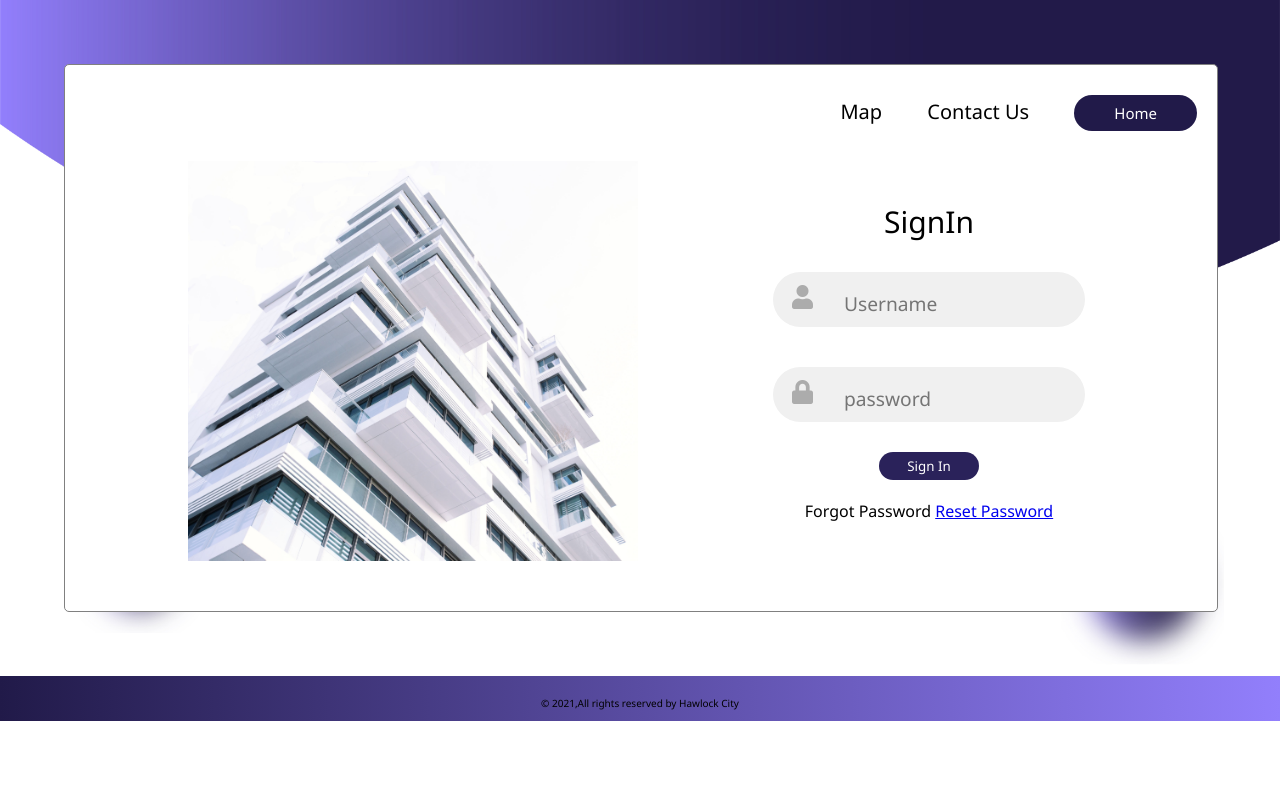
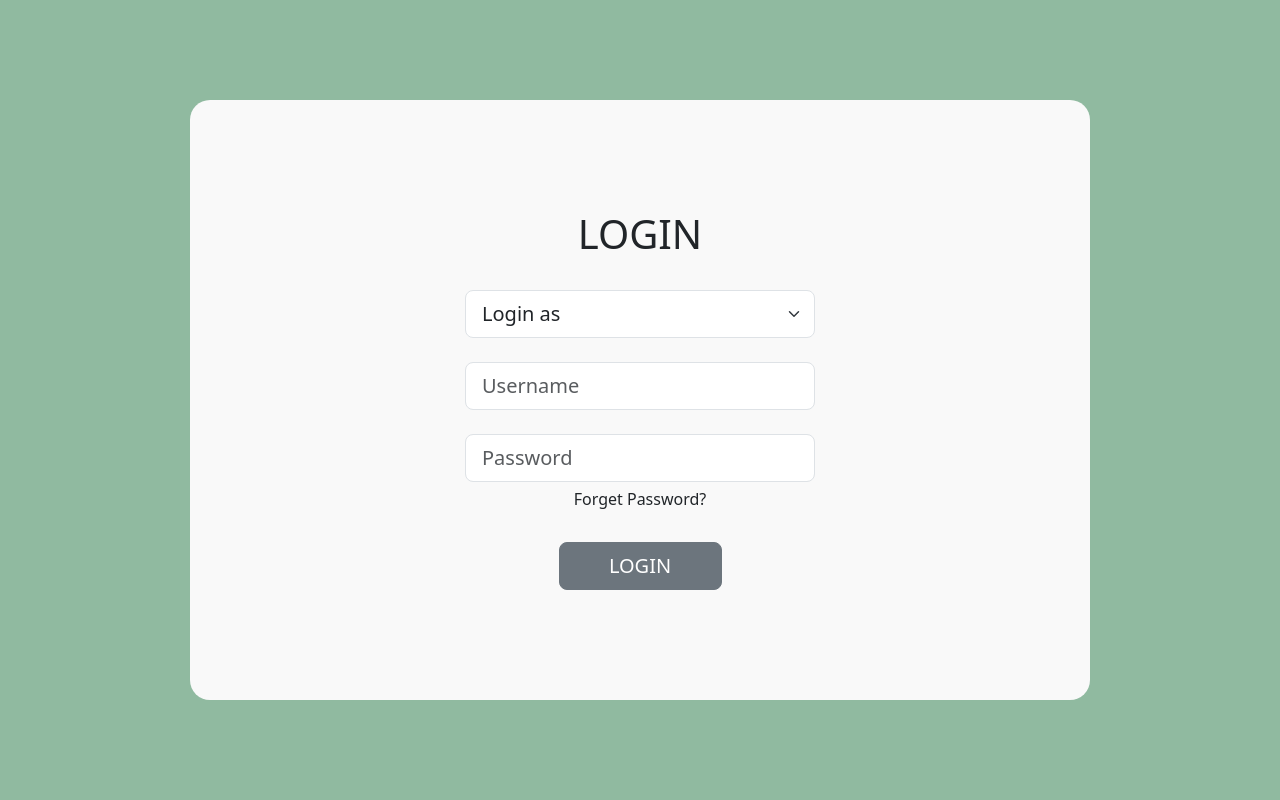
Before and after one commit to SpectPro/Uni-Attendance-App, a PHP site: page /app/views/loginView.php in a window 1280 px wide. Run offline with PHP 8.4, Linux system fonts and the light colour scheme.

Commit message:
login page

```diff
--- a/app/controllers/homeController.php
+++ b/app/controllers/homeController.php
@@ -1,7 +1,6 @@
 <?php
 
 require_once '../app/core/controller.php';
-// require_once 'announcementController.php';
 
 class homeController extends controller{
 
--- a/app/views/loginView.php
+++ b/app/views/loginView.php
@@ -1,333 +1,124 @@
 <!DOCTYPE html>
 <html lang="en">
-<head>
-    <meta charset="UTF-8">
-    <meta http-equiv="X-UA-Compatible" content="IE=edge">
-    <meta name="viewport" content="width=device-width, initial-scale=1.0">
-    <title>Homepage</title>
-    <link rel="stylesheet" href="../../public/css/style.css">
+  <head>
+    <meta charset="UTF-8" />
+    <meta http-equiv="X-UA-Compatible" content="IE=edge" />
+    <meta name="viewport" content="width=device-width, initial-scale=1.0" />
+    <title>Login Page</title>
     <link
+      href="https://cdn.jsdelivr.net/npm/bootstrap@5.3.0-alpha3/dist/css/bootstrap.min.css"
       rel="stylesheet"
-      href="https://cdnjs.cloudflare.com/ajax/libs/font-awesome/5.15.2/css/all.min.css"
-      classorigin = "anonymous"
+      integrity="sha384-KK94CHFLLe+nY2dmCWGMq91rCGa5gtU4mk92HdvYe+M/SXH301p5ILy+dN9+nJOZ"
+      crossorigin="anonymous"
     />
-    <!-- <script src="https://code.jquery.com/jquery-3.2.1.js"></script> -->
-    <script src="https://code.jquery.com/jquery-3.6.0.js"
-    integrity="sha256-H+K7U5CnXl1h5ywQfKtSj8PCmoN9aaq30gDh27Xc0jk="
-    crossorigin="anonymous"></script>
-<style>
-*{
-  font-family:'Segoe UI', Tahoma, Geneva, Verdana, sans-serif;
-  margin: 0;
-  padding: 0;
-}
-body{
-  background-image: url(../img/bg_3.jpg);
-  background-size: cover;
-  background-repeat: no-repeat;
-}
-.box{
-  background-color:rgb(255, 255, 255);
-  display: grid;
-  grid-template-columns: 1fr 1fr;
-  border-radius: 5px;
-  border: gray solid 1px;
-  height:100%;
-  width:90%;
-  margin: 5%;
-}
-nav{
-  margin: 0;
-}
-nav ul{
-  float: right;
-}
-.header{
-  grid-column-start: 2;
-  font-weight:5px;
-  font-size: 20px;
-}
-nav ul li{
-  list-style: none;
-  display: inline-block;
-  padding: 30px 20px ;
-}
-nav ul li a{
-  text-decoration: none;
-  color: black;
-}
-nav ul li a:hover{
-  font-weight:bold;
-}
-.box .header nav ul li button{
-  border-radius: 20px;
-  background-color: #211a49;
-  border-style: none;
-  padding:8px 40px ;
-  font-size: 15px;
-  font-weight:5px;
-}
-.box .header nav ul li button span{
-  color: white;
-}
-
-#apartment{
-
-  width: 450px;
-  height: 400px;
-  margin-left:120px;
-  /* border-radius:20%; */
-  /* grid-column: 1 split/2; */
-}
-
-
-.footer{
-	height: 25px;
-  width:100%;
-  background:linear-gradient(to right,#211a49,#927ffc);
-	text-align: center;
-	font-size: 10px;
-	padding-top: 20px;
-}
-.centre{
-   align-items: center;
-}
-
-
-.signin_container{
-    grid-column:2;
-    height: 450px;
-}
-.signin_container form {
-    margin-top: 10px;
-    margin-bottom: 10px;
-    display: flex;
-    flex-direction: column;
-    justify-content: center;
-    align-items: center;
-    padding: 0 5rem;
-    grid-column: 1 / 2;
-    grid-row: 1 / 2;
-}
-
-.title{
-    margin-top: 40px;
-    font-family: Arial;
-    font-size: 30px;
-}
-
-.error_form {
-    margin-top: 3px;
-    margin-left: 40px;
-    font-family: Arial;
-    font-size: 13px;
-    color: #ff0808;
-    width: 250px;
-}
-
-.input-field{
-    margin: 0px;
-    width: 300px;
-    height: 55px;
-    background-color: #f0f0f0;
-    margin: 20px 0px;
-    border-radius: 55px;
-    display: grid;
-    grid-template-columns: 15% 85%;
-    padding: 0 0.4rem;
-    position: relative;
-}
-
-.input-field i{
-    padding: 13px;
-    text-align: center;
-    line-height: 25px;
-    color: #acacac;
-    font-size: 1.5rem;
-}
-
-.input-field input{
-    background: none;
-    outline: none;
-    border: solid 0px;
-    line-height: 1;
-    font-weight: 600;
-    font-size: 1.2rem;
-    color: #333;
-}
-
-.input-field input:placeholder-shown{
-
-    color: rgb(43, 36, 36);
-    font-weight: 500;
-    border: none;
-    background: none;
-    outline: none;
-}
-
-input[type=text] , input[type=password]{
-    width: 100%;
-    padding: 10px 15px;
-    margin: 8px 5px;
-    display: inline-block;
-    border: 1px solid #ccc;
-    border-radius: 4px;
-    border: none;
-    box-sizing: border-box;
-}
-input[type=submit] {
-    width: 100px;
-    background-color: #2a225a;
-    color: white;
-    padding: 5px 0px;
-    margin: 10px 30px;
-    border: none;
-    border-radius: 20px;
-    cursor: pointer;
-    grid-column: 3;
-}
-input[type=submit]:hover {
-    background-color: #02000c;
-}
-
-label{
-    margin-left: 5px;
-}
-
-/* responsive */
-@media(max-width:1200px) {
-  .box{
-
-    display: flex;
-    flex-direction: column;
-    align-items: center;
-  }
-
-  nav{
-  margin: 0;
-}
-nav ul{
-  float: right;
-}
-.header{
-  grid-column-start: 3;
-  font-weight:5px;
-  font-size: 20px;
-}
-nav ul li{
-  list-style: none;
-  display: inline-block;
-  padding: 30px 20px ;
-}
-nav ul li a{
-  text-decoration: none;
-  color: black;
-}
-nav ul li a:hover{
-  font-weight:bold;
-}
-.box .header nav ul li button{
-  border-radius: 20px;
-  background-color: #211a49;
-  border-style: none;
-  padding:8px 40px ;
-  font-size: 15px;
-  font-weight:5px;
-}
-.box .header nav ul li button span{
-  color: white;
-}
-  .header{
-    font-size: 15px;
-  }
-
-  #apartment{
-      position: relative;
-      margin:0px;
-      opacity: 50%;
-    width: 100%;
-    height:100%;
-    object-fit: cover;
-
-  }
-
-  .signin_container{
-      position: absolute;
-    grid-column:1 split/3;
-    height: 450px;
-}
-
-.title{
-    margin-top: 140px;
-    font-family: Arial;
-    font-size: 30px;
-}
-
-  .box .header nav ul li button{
-    border-radius: 20px;
-    padding:8px 30px ;
-    font-size: 15px;
-    font-weight: bold;
-  }
-}
-
-
-</style>
-</head>
-<body>
-  <div class="center">
-    <div class="box">
-        <div class="header">
-        <nav>
-        <ul>
-            <li><a href="#">Map</a></li>
-            <li><a href="#">Contact Us</a></li>
-            <li><button><a href="home"><span>Home</span></a></button></li>
-        </ul>
-        </nav>
-        </div>
-        <div>
-            <center><img src="../../public/img/21.jpg" id="apartment"></center>
-        </div>
-
-        <div class="signin_container">
-            <div class="title"><center>SignIn</center></div>
-            <div class="signup">
-
-                <form action="loginSuccess" class="sign-in-form" method= "POST">
-
-                     <div class="input-field" id ="nameId">
-                        <i class="fas fa-user"></i>
-                        <input id="form_name" class="name" type="text" placeholder="Username" name= "name" autofocus required>
-                        <br>
-                        <span class="error_form" id="name_error_message"></span>
-                    </div>
-
-
-
-                    <div class="input-field" id ="passwordId">
-                        <i class="fas fa-lock"></i>
-                        <input id="form_password" type="password" placeholder="password" name = "password" required>
-                        <br>
-                        <span class="error_form" id="password_error_message"></span>
-                    </div>
-
-                    <input type="submit" class="btn solid" value="Sign In"/>
-
-                </form>
-                <div><center>Forgot Password <a href="#">Reset Password</a></center></div>
-
+  </head>
+  <body>
+    <div
+      class="container-fluid"
+      style="
+        min-height: 100vh;
+        background-color: #90baa0;
+        display: flex;
+        justify-content: center;
+        align-items: center;
+      "
+    >
+      <div
+        class="container"
+        style="
+          width: 900px;
+          height: 600px;
+          background-color: #f9f9f9;
+          border-radius: 20px;
+          display: flex;
+          justify-content: center;
+          align-items: center;
+        "
+      >
+        <form class="form" style="width: 350px">
+          <div class="row mb-4">
+            <div class="col text-center">
+              <h1>LOGIN</h1>
             </div>
-
-
-        </div>
-
-  </div>
-
-  <div class="footer">
-      <p>&COPY;  2021,All rights reserved by Hawlock City</p>
-  </div>
-
-  <script type="text/javascript" src="../../public/js/login.js"></script>
-</body>
+          </div>
+          <div class="row mb-4">
+            <div class="col">
+              <select
+                class="form-select form-select-lg"
+                aria-label=".form-select-lg example"
+              >
+                <option selected>Login as</option>
+                <option>Admin</option>
+                <option>Lecture</option>
+              </select>
+            </div>
+          </div>
+          <div class="row mb-4">
+            <div class="col">
+              <div class="input-group input-group-lg">
+                <input
+                  type="text"
+                  class="form-control"
+                  placeholder="Username"
+                />
+              </div>
+            </div>
+          </div>
+          <div class="row mb-2">
+            <div class="col">
+              <div class="input-group input-group-lg">
+                <input
+                  type="password"
+                  class="form-control"
+                  placeholder="Password"
+                />
+              </div>
+            </div>
+          </div>
+          <div class="row mb-4">
+            <div class="col text-center">
+              <h6>Forget Password?</h6>
+            </div>
+          </div>
+          <div class="row mt-4">
+            <div class="d-grid gap-2 col-6 mx-auto col text-center">
+              <button type="submit" href="home" class="btn btn-secondary btn-lg">
+                LOGIN
+              </button>
+            </div>
+          </div>
+        </form>
+      </div>
+    </div>
+    <script
+      src="https://cdn.jsdelivr.net/npm/bootstrap@5.3.0-alpha3/dist/js/bootstrap.bundle.min.js"
+      integrity="sha384-ENjdO4Dr2bkBIFxQpeoTz1HIcje39Wm4jDKdf19U8gI4ddQ3GYNS7NTKfAdVQSZe"
+      crossorigin="anonymous"
+    ></script>
+    <script
+      src="https://cdn.jsdelivr.net/npm/@popperjs/core@2.11.7/dist/umd/popper.min.js"
+      integrity="sha384-zYPOMqeu1DAVkHiLqWBUTcbYfZ8osu1Nd6Z89ify25QV9guujx43ITvfi12/QExE"
+      crossorigin="anonymous"
+    ></script>
+    <script
+      src="https://cdn.jsdelivr.net/npm/bootstrap@5.3.0-alpha3/dist/js/bootstrap.min.js"
+      integrity="sha384-Y4oOpwW3duJdCWv5ly8SCFYWqFDsfob/3GkgExXKV4idmbt98QcxXYs9UoXAB7BZ"
+      crossorigin="anonymous"
+    ></script>
+    <script>
+      // Form validation
+      const form = document.querySelector(".form");
+      form.addEventListener("submit", function (event) {
+        event.preventDefault();
+        const username = document.querySelector('input[type="text"]').value;
+        const password = document.querySelector('input[type="password"]').value;
+        if (username.trim() === "" || password.trim() === "") {
+          alert("Please enter a username and password.");
+        } else {
+          alert("Form submitted successfully!");
+          // Additional validation or form submission logic can be added here
+        }
+      });
+    </script>
+  </body>
 </html>
```
